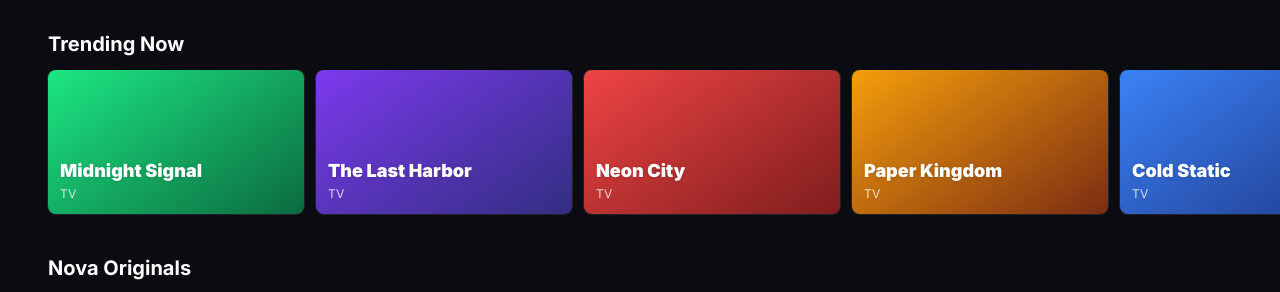
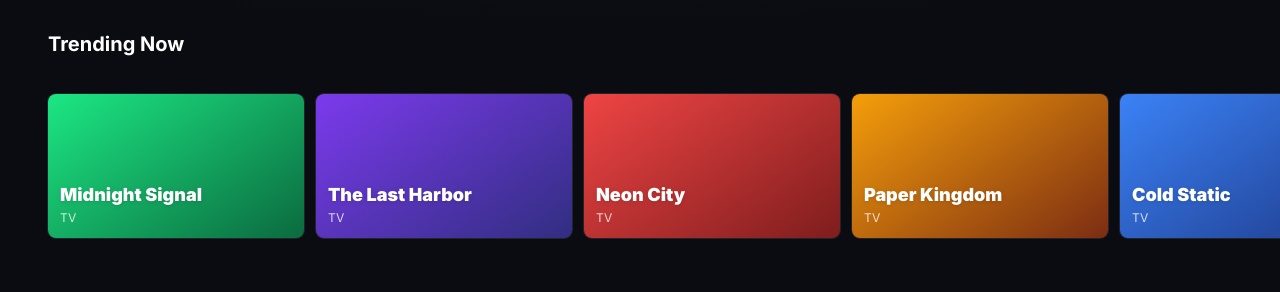
Before and after one commit to landynleecurley/nova, a Next.js app: page / in a window 1280 px wide. Shown: the part 506-798 px from the top of the page. Built offline with nearby package versions, Linux system fonts and the light colour scheme; no server answers.

Commit message:
Fix poster hover clipping (row vertical padding) and let hero meta row wrap

```diff
--- a/app/components/Hero.js
+++ b/app/components/Hero.js
@@ -24,7 +24,7 @@ export default function Hero({ item }) {
         <h1 className="text-4xl md:text-6xl font-black leading-none mb-4 drop-shadow-lg">
           {titleOf(item)}
         </h1>
-        <div className="flex items-center gap-3 text-sm text-white/80 mb-4">
+        <div className="flex flex-wrap items-center gap-x-3 gap-y-2 text-sm text-white/80 mb-4">
           {yearOf(item) && <span>{yearOf(item)}</span>}
           <span className="uppercase border border-white/40 px-1.5 rounded text-xs">{type}</span>
           {genreOf(item) && (
--- a/app/components/Row.js
+++ b/app/components/Row.js
@@ -26,7 +26,7 @@ export default function Row({ title, items, wide = false }) {
         <span className="text-3xl">‹</span>
       </button>
 
-      <div ref={ref} className="no-scrollbar flex gap-3 overflow-x-auto px-6 md:px-12 pb-2 scroll-px-12">
+      <div ref={ref} className="no-scrollbar flex gap-3 overflow-x-auto overflow-y-hidden px-6 md:px-12 py-6 scroll-px-12">
         {items.map((item) => (
           <PosterCard key={`${item.id}-${item.media_type || ""}`} item={item} wide={wide} />
         ))}
```
